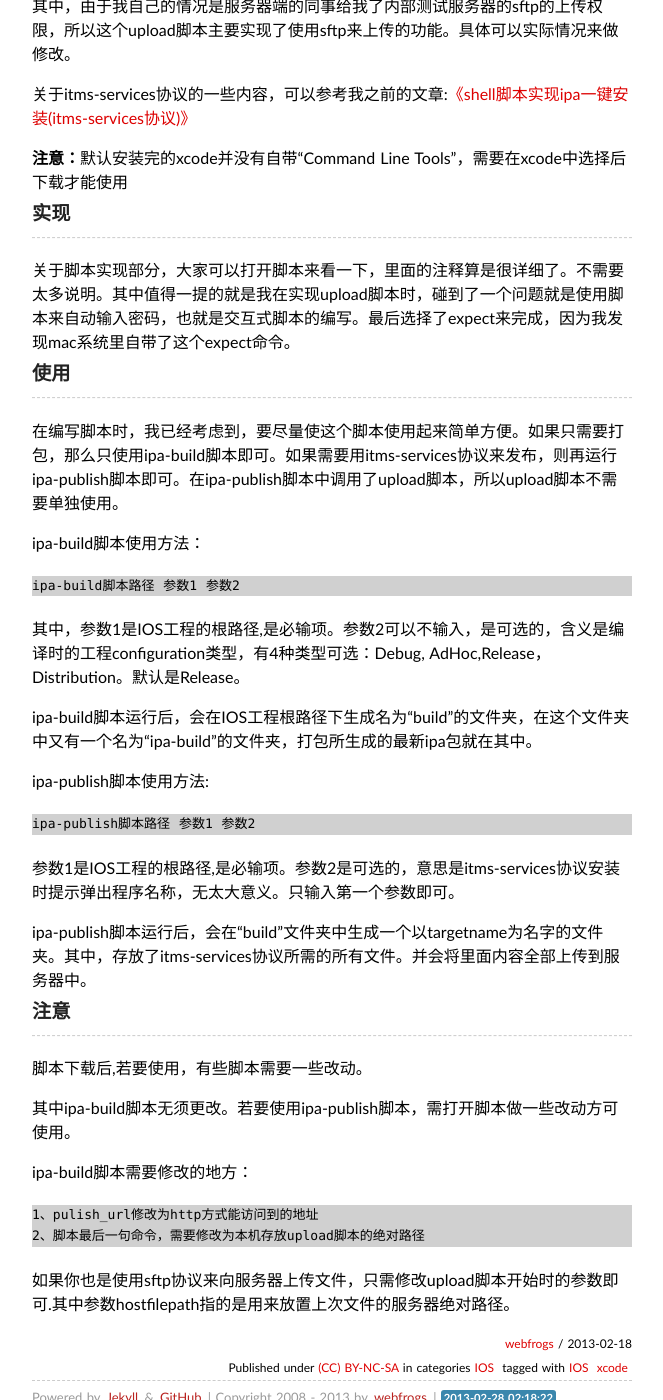
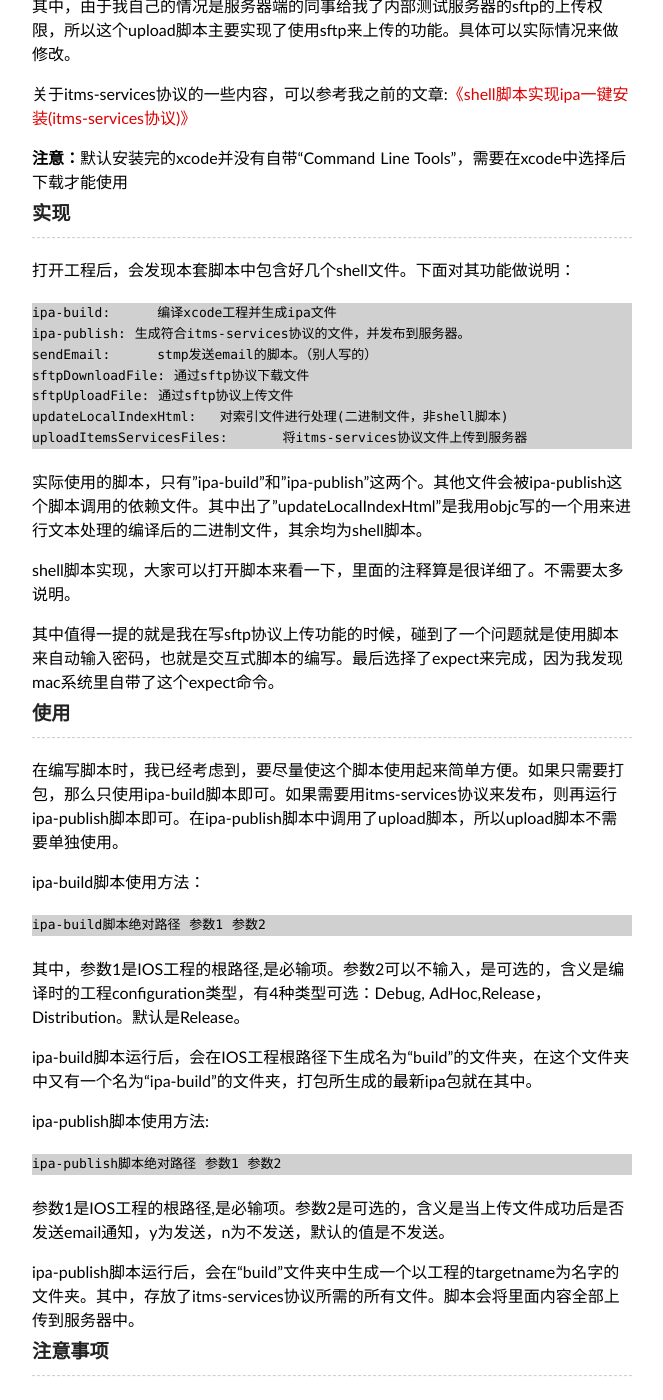
Before and after one commit to webfrogs/webfrogs.github.com, a Jekyll site: the page built from _posts/2013-02-18-ios-automation.md, in a window 1280 px wide and 1400 px high, scrolled down 498 px. Shown: the whole window, without its empty margins (308-971 px from the left). Built offline with Jekyll 4.4.1, drawn with Linux system fonts in a browser that asks for light colours; some web fonts are replaced; Markdown is read by kramdown in place of the engine named in the settings; comment, search, counter and statistics services are not loaded; some of the changed text lies outside the part shown.

Commit message:
change post: ios-automation

```diff
--- a/_layouts/default.html
+++ b/_layouts/default.html
@@ -77,7 +77,7 @@
 		<script type="text/javascript" id="bdshare_js" data="type=slide&amp;img=4&amp;pos=right&amp;uid=541841" ></script>
 		<script type="text/javascript" id="bdshell_js"></script>
 		<script type="text/javascript">
-		var bds_config={"bdTop":208};
+		var bds_config={"bdTop":170};
 		document.getElementById("bdshell_js").src = "http://bdimg.share.baidu.com/static/js/shell_v2.js?cdnversion=" + Math.ceil(new Date()/3600000);
 		</script>
 		<!-- Baidu Button END -->
--- a/_posts/2013-02-18-ios-automation.md
+++ b/_posts/2013-02-18-ios-automation.md
@@ -37,7 +37,22 @@ IOS的开发过程中，当需要给测试人员发布测试包的时候，直
 
 ----
 
-关于脚本实现部分，大家可以打开脚本来看一下，里面的注释算是很详细了。不需要太多说明。其中值得一提的就是我在实现upload脚本时，碰到了一个问题就是使用脚本来自动输入密码，也就是交互式脚本的编写。最后选择了expect来完成，因为我发现mac系统里自带了这个expect命令。
+打开工程后，会发现本套脚本中包含好几个shell文件。下面对其功能做说明：
+
+	ipa-build: 	编译xcode工程并生成ipa文件
+	ipa-publish: 生成符合itms-services协议的文件，并发布到服务器。
+	sendEmail: 	stmp发送email的脚本。（别人写的）
+	sftpDownloadFile: 通过sftp协议下载文件
+	sftpUploadFile: 通过sftp协议上传文件
+	updateLocalIndexHtml:	对索引文件进行处理(二进制文件，非shell脚本)
+	uploadItemsServicesFiles:	将itms-services协议文件上传到服务器
+
+
+实际使用的脚本，只有"ipa-build"和"ipa-publish"这两个。其他文件会被ipa-publish这个脚本调用的依赖文件。其中出了"updateLocalIndexHtml"是我用objc写的一个用来进行文本处理的编译后的二进制文件，其余均为shell脚本。
+
+shell脚本实现，大家可以打开脚本来看一下，里面的注释算是很详细了。不需要太多说明。
+
+其中值得一提的就是我在写sftp协议上传功能的时候，碰到了一个问题就是使用脚本来自动输入密码，也就是交互式脚本的编写。最后选择了expect来完成，因为我发现mac系统里自带了这个expect命令。
 
 ###使用
 
@@ -47,7 +62,7 @@ IOS的开发过程中，当需要给测试人员发布测试包的时候，直
 
 ipa-build脚本使用方法：
 
-	ipa-build脚本路径 参数1 参数2
+	ipa-build脚本绝对路径 参数1 参数2
 
 其中，参数1是IOS工程的根路径,是必输项。参数2可以不输入，是可选的，含义是编译时的工程configuration类型，有4种类型可选：Debug, AdHoc,Release， Distribution。默认是Release。
 
@@ -55,22 +70,48 @@ ipa-build脚本运行后，会在IOS工程根路径下生成名为“build”的
 
 ipa-publish脚本使用方法:
 
-	ipa-publish脚本路径 参数1 参数2
+	ipa-publish脚本绝对路径 参数1 参数2
 
-参数1是IOS工程的根路径,是必输项。参数2是可选的，意思是itms-services协议安装时提示弹出程序名称，无太大意义。只输入第一个参数即可。
+参数1是IOS工程的根路径,是必输项。参数2是可选的，含义是当上传文件成功后是否发送email通知，y为发送，n为不发送，默认的值是不发送。
 
-ipa-publish脚本运行后，会在“build”文件夹中生成一个以targetname为名字的文件夹。其中，存放了itms-services协议所需的所有文件。并会将里面内容全部上传到服务器中。
+ipa-publish脚本运行后，会在“build”文件夹中生成一个以工程的targetname为名字的文件夹。其中，存放了itms-services协议所需的所有文件。脚本会将里面内容全部上传到服务器中。
 
-###注意
+###注意事项
 ----
 
-脚本下载后,若要使用，有些脚本需要一些改动。
+1、运行脚本需要绝对路径，不能使用相对路径。
 
-其中ipa-build脚本无须更改。若要使用ipa-publish脚本，需打开脚本做一些改动方可使用。
+2、脚本下载后,若要使用，有些脚本需要一些改动。
 
-ipa-build脚本需要修改的地方：
+其中ipa-build脚本无须更改。可以直接使用。ipa-publish脚本需要配置一些信息后方能正常使用。
 
-	1、pulish_url修改为http方式能访问到的地址
-	2、脚本最后一句命令，需要修改为本机存放upload脚本的绝对路径
+用文本打开ipa-publish脚本后，在shell开始的地方，有一段需要配置的地方，如下：
 
-如果你也是使用sftp协议来向服务器上传文件，只需修改upload脚本开始时的参数即可.其中参数hostfilepath指的是用来放置上次文件的服务器绝对路径。
+	#须配置内容  start
+
+	#sftp参数设置
+	sftp_server=192.168.xx.xx
+	sftp_username=xx
+	sftp_password=xx
+	sftp_workpath="/usr/share/xx/xx/xx"
+
+	#发布应用的url地址
+	pulish_url="http://xx.com/xx"
+
+	#以下是邮箱的相关设置
+	#收件人
+	email_reciver=xx@xx.com
+	#发送者邮箱
+	email_sender=xx@xx.com
+	#邮箱用户名
+	email_username=xx
+	#邮箱密码
+	email_password=xx
+	#smtp服务器地址
+	email_smtphost=smtp.exmail.qq.com
+
+
+	#可配置内容  end
+
+
+根据实际情况配置即可。
```
